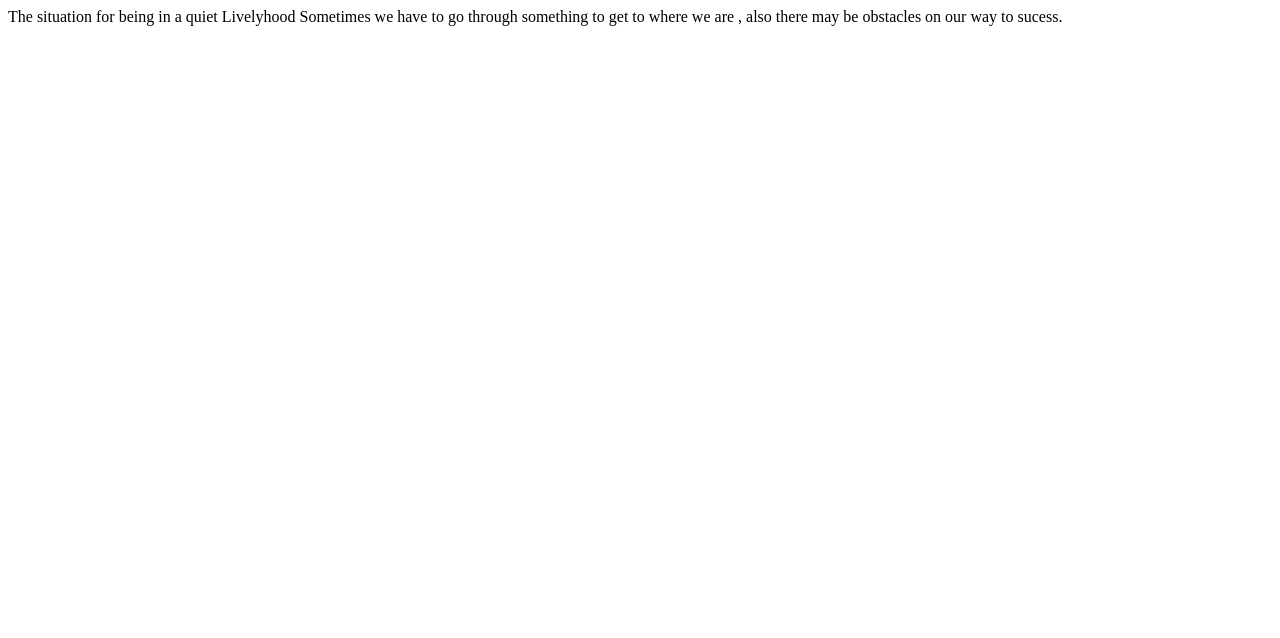
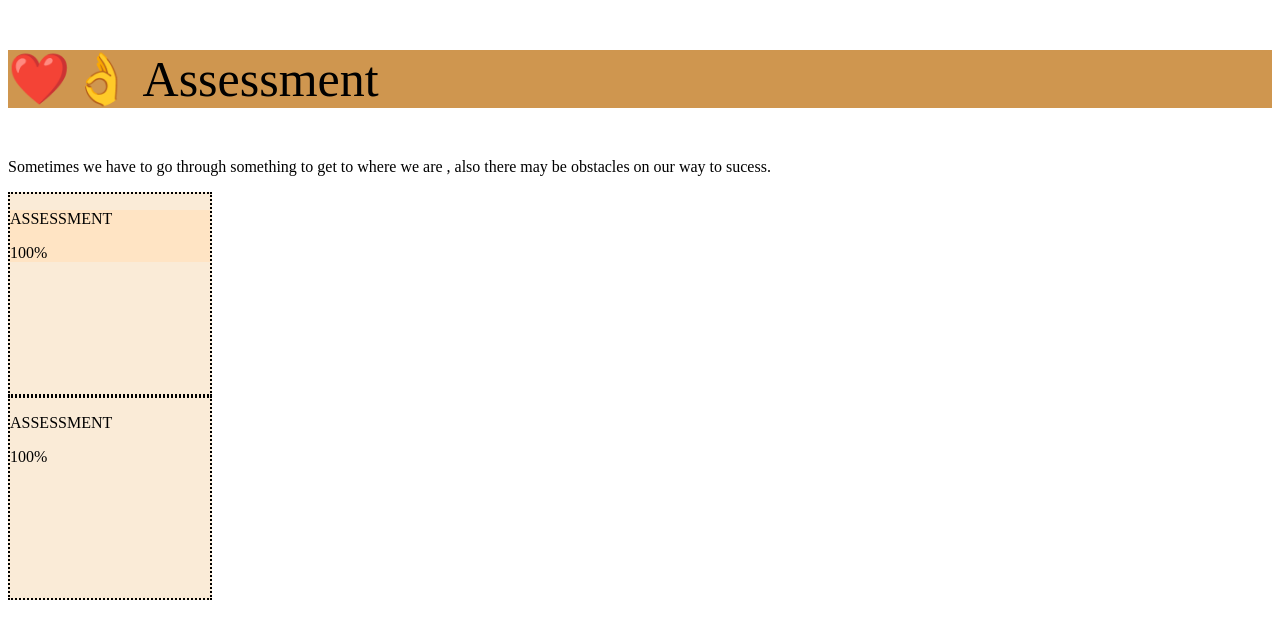
Before and after one commit to DAVINA-stack/T4G_GROUP1, a plain HTML site: page Index.html in a window 1280 px wide. Drawn offline with Linux system fonts and the light colour scheme.

Commit message:
change my title name to FLEX BOX

```diff
--- a/Index.html
+++ b/Index.html
@@ -4,10 +4,32 @@
     <meta charset="UTF-8">
     <meta name="viewport" content="width=device-width, initial-scale=1.0">
     <title> FLEX BOX</title>
+    <link rel="stylesheet" href="src/style.css">
 </head>
-The situation for being in a quiet Livelyhood
-<body>Sometimes we have to go through something to get to where we are , also there may be obstacles
-     on our way to sucess.
+
+<body>
+ <div style="font-size: 50px; background-color: rgb(207, 150, 79);"><p>❤️👌 Assessment</p></div>
+
+    <p>Sometimes we have to go through something to get to where we are , also there may be obstacles
+     on our way to sucess.</p>
+
+ <div heading class="box">
+  <div heading class="box1">
+    <div class=" box2">
+        <p>ASSESSMENT</p>
+        <p>100%</p>
+    </div>
+</div>
+</div>
+
+
+ <div class="box">
+    <div class="box1"></div>
+    <div class=" box2"></div>
+    <p>ASSESSMENT</p>
+    <p>100%</p>
+ </div>
+
 
 </body>
 </html>
--- /dev/null
+++ b/src/style.css
@@ -0,0 +1,11 @@
+.box{
+border: 2px black dotted;
+    background-color: antiquewhite;
+    width: 200px;
+    height: 200px;
+}
+
+.box1{
+    width: 200px;
+    background-color: bisque;
+}
```
